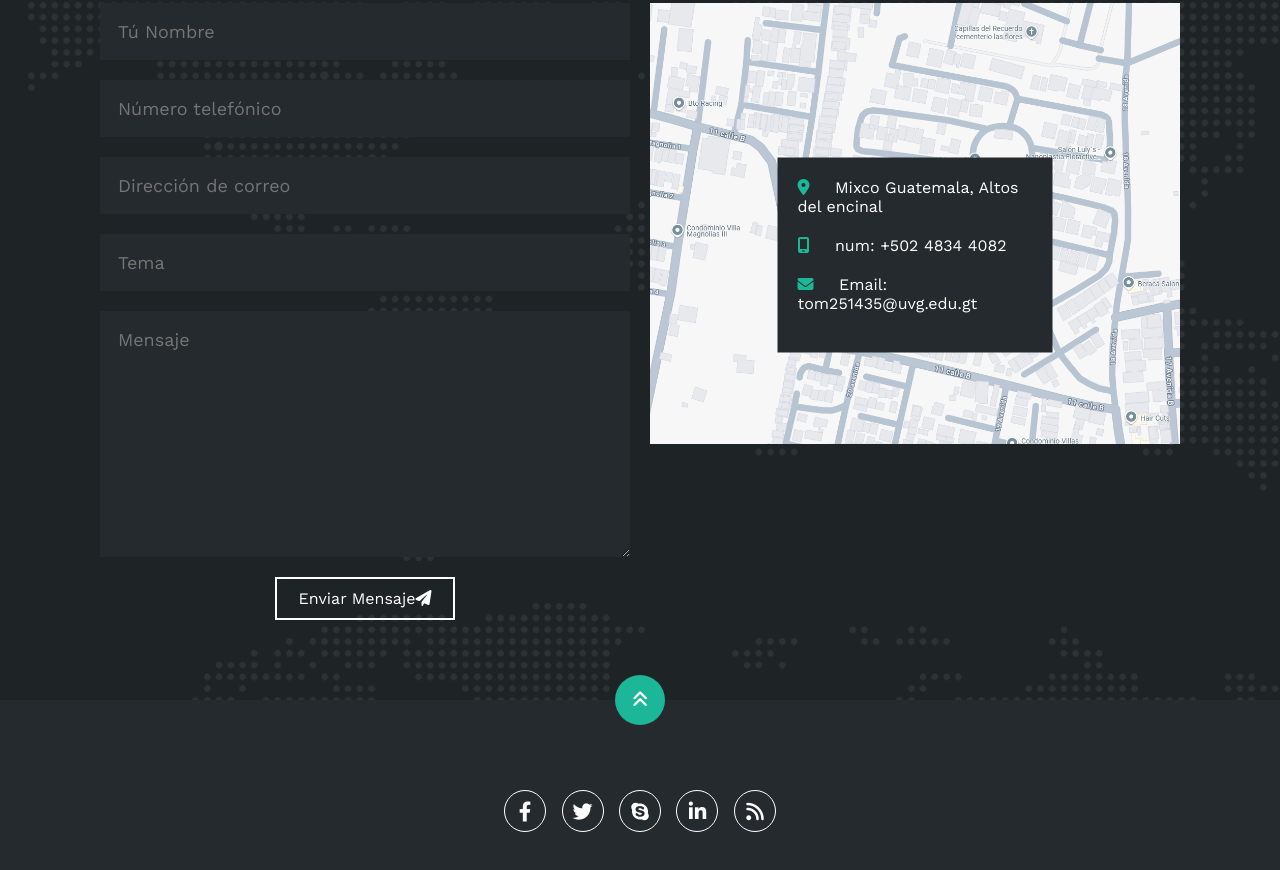
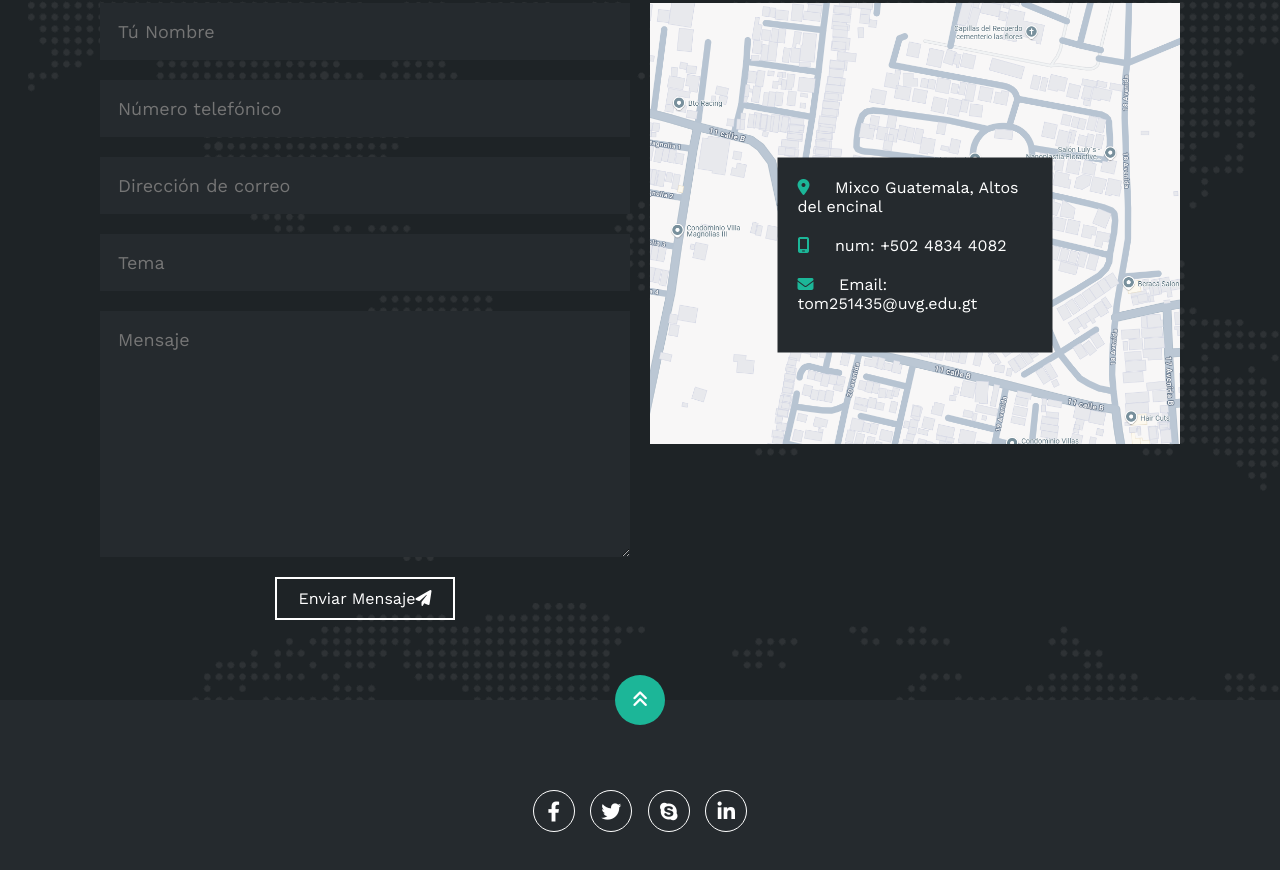
Before and after one commit to CleverTomas/portafolio, a plain HTML site: page index.html in a window 1280 px wide. Shown: the part 4657-5527 px from the top of the page. Drawn offline with nearby package versions, Linux system fonts and the light colour scheme.

Commit message:
Update index.html

```diff
--- a/index.html
+++ b/index.html
@@ -559,7 +559,7 @@
             <a href="#"><i class="fa-brands fa-twitter"></i></a>
             <a href="#"><i class="fa-brands fa-skype"></i></a>
             <a href="#"><i class="fa-brands fa-linkedin-in"></i></a>
-            <a href="#"><i class="fa-solid fa-rss"></i></a>
+           <!-- <a href="#"><i class="fa-solid fa-rss"></i></a> -->
         </div>
     </footer>
 
```
